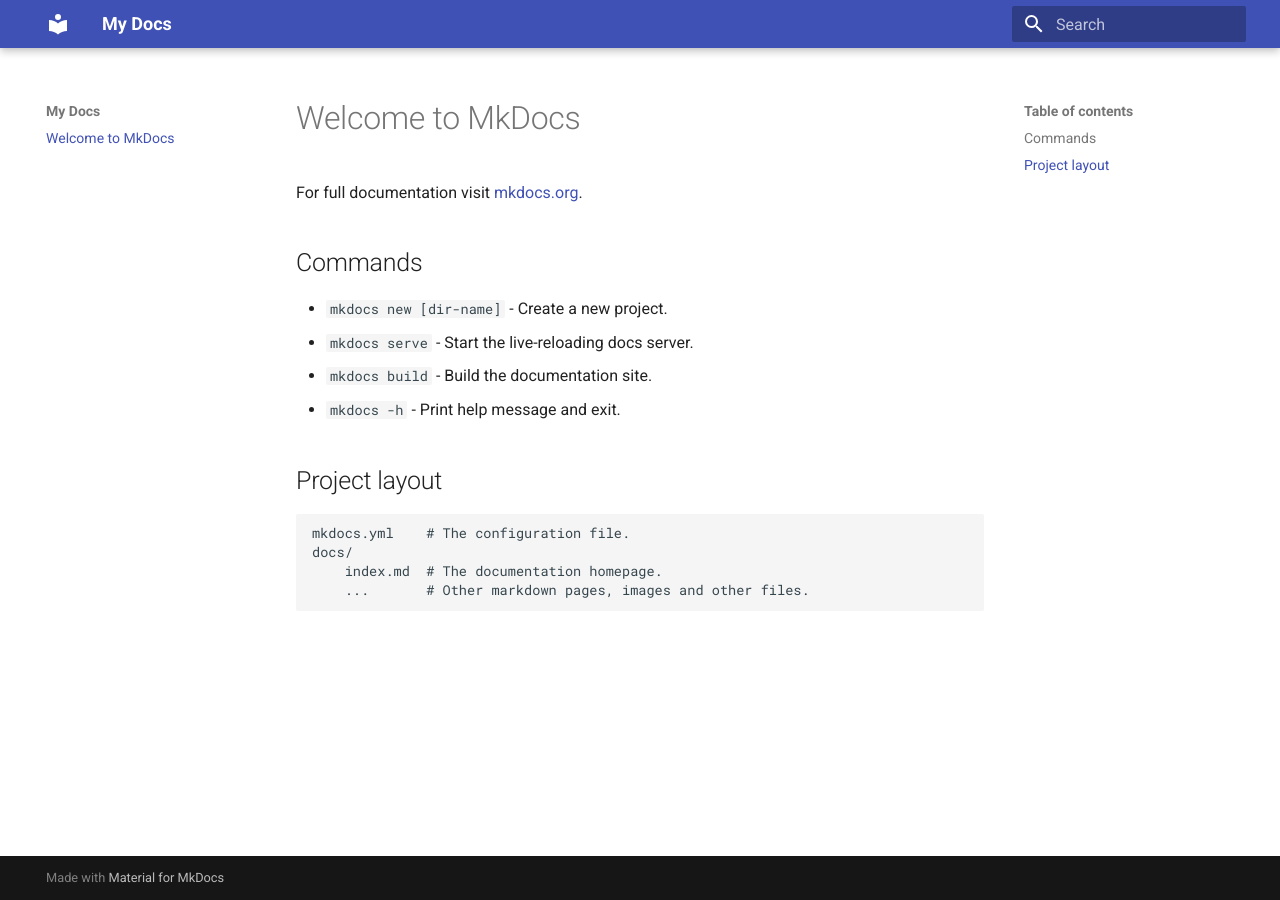
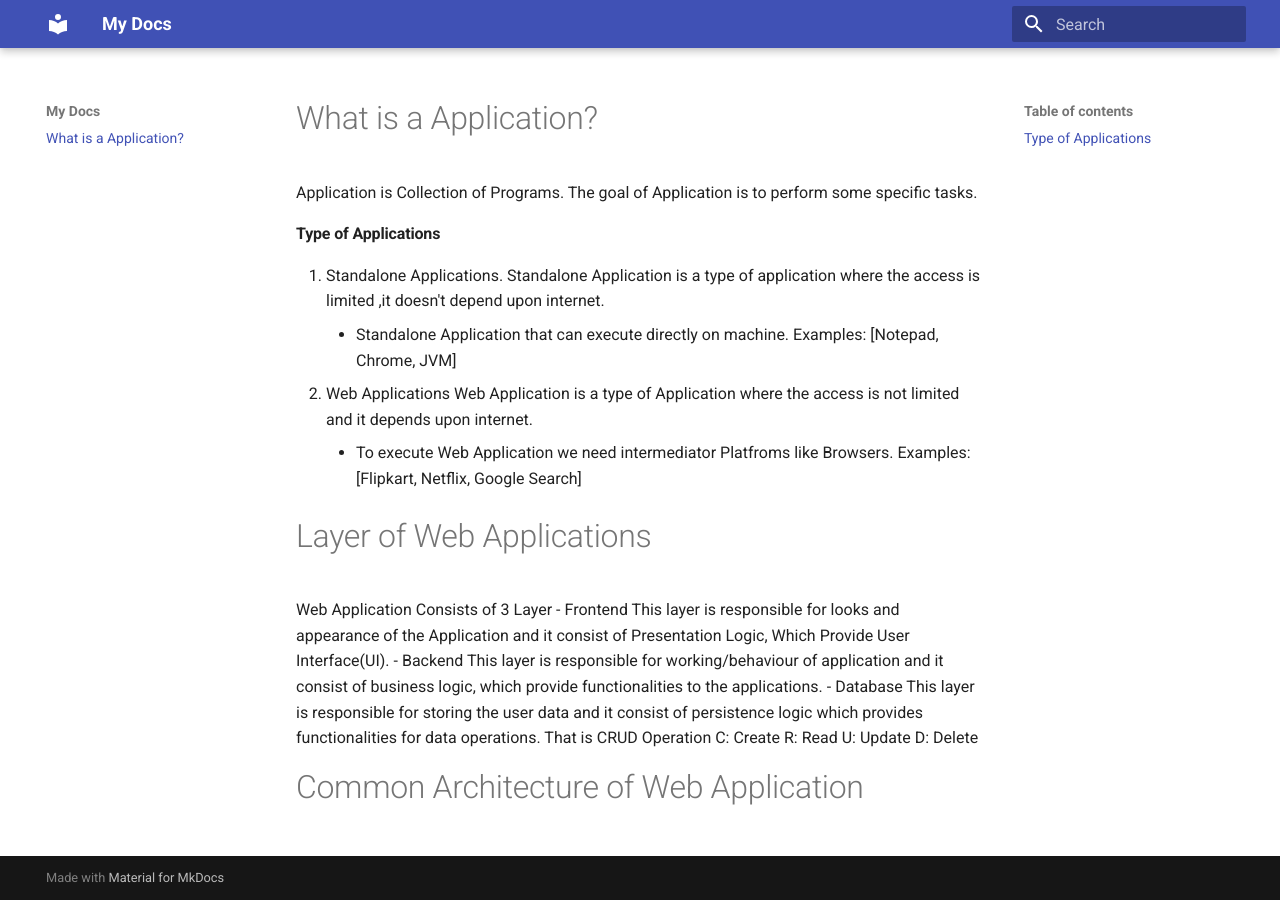
Before and after one commit to adisupport/jspider-notes, an MkDocs documentation site: the page built from docs/index.md, in a window 1280 px wide. Built offline with MkDocs 1.6.1 and Material for MkDocs 9.7.7, drawn with Linux system fonts in a browser that asks for light colours.

Commit message:
Changed index file

```diff
--- a/docs/index.md
+++ b/docs/index.md
@@ -1,17 +1,32 @@
-# Welcome to MkDocs
+# What is a Application?
 
-For full documentation visit [mkdocs.org](https://www.mkdocs.org).
+Application is Collection of Programs.
+The goal of Application is to perform some specific tasks.
 
-## Commands
+#### Type of Applications
 
-* `mkdocs new [dir-name]` - Create a new project.
-* `mkdocs serve` - Start the live-reloading docs server.
-* `mkdocs build` - Build the documentation site.
-* `mkdocs -h` - Print help message and exit.
+1. Standalone Applications.
+	Standalone Application is a type of application where the access is limited ,it doesn't depend upon internet.
+	- Standalone Application that can execute directly on machine.
+	Examples: [Notepad, Chrome, JVM]
+1. Web Applications
+	Web Application is a type of Application where the access is not limited and it depends upon internet.
+	- To execute Web Application we need intermediator Platfroms like Browsers.
+	Examples:[Flipkart, Netflix, Google Search]
 
-## Project layout
+# Layer of Web Applications
 
-    mkdocs.yml    # The configuration file.
-    docs/
-        index.md  # The documentation homepage.
-        ...       # Other markdown pages, images and other files.
+Web Application Consists of 3 Layer
+- Frontend
+	This layer is responsible for looks and appearance of the Application and it consist of Presentation Logic, Which Provide User Interface(UI).
+- Backend
+	This layer is responsible for working/behaviour of application and it consist of business logic, which provide functionalities to the applications.
+- Database
+	This layer is responsible for storing the user data and it consist of persistence logic which provides functionalities for data operations.
+	That is CRUD Operation
+	C: Create
+	R: Read
+	U: Update
+	D: Delete
+
+# Common Architecture of Web Application
```
